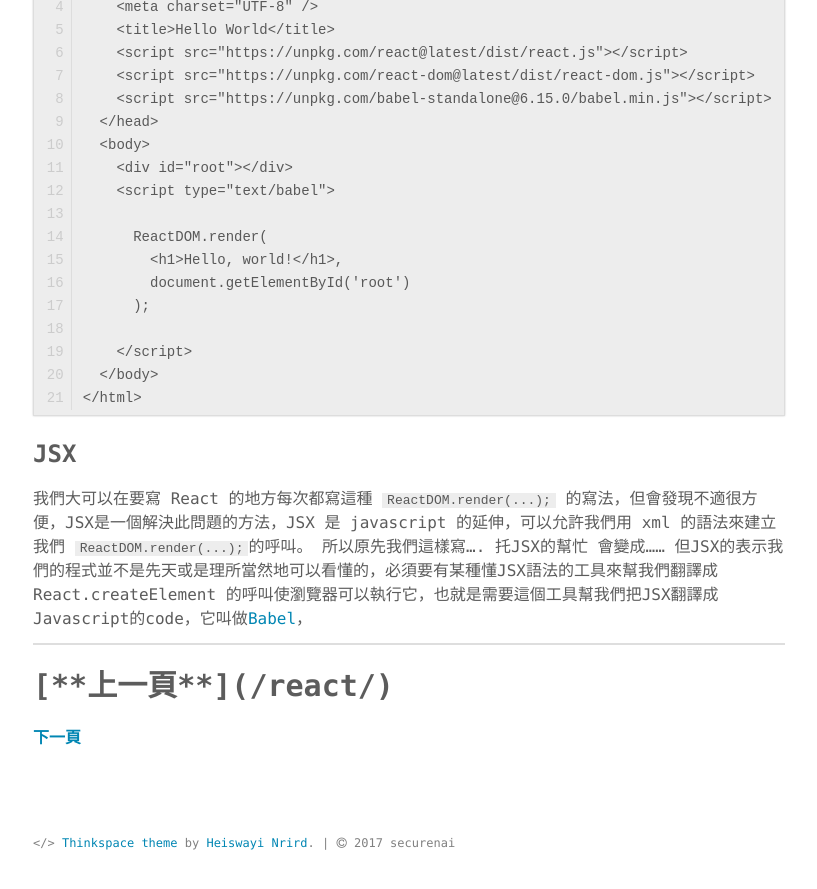
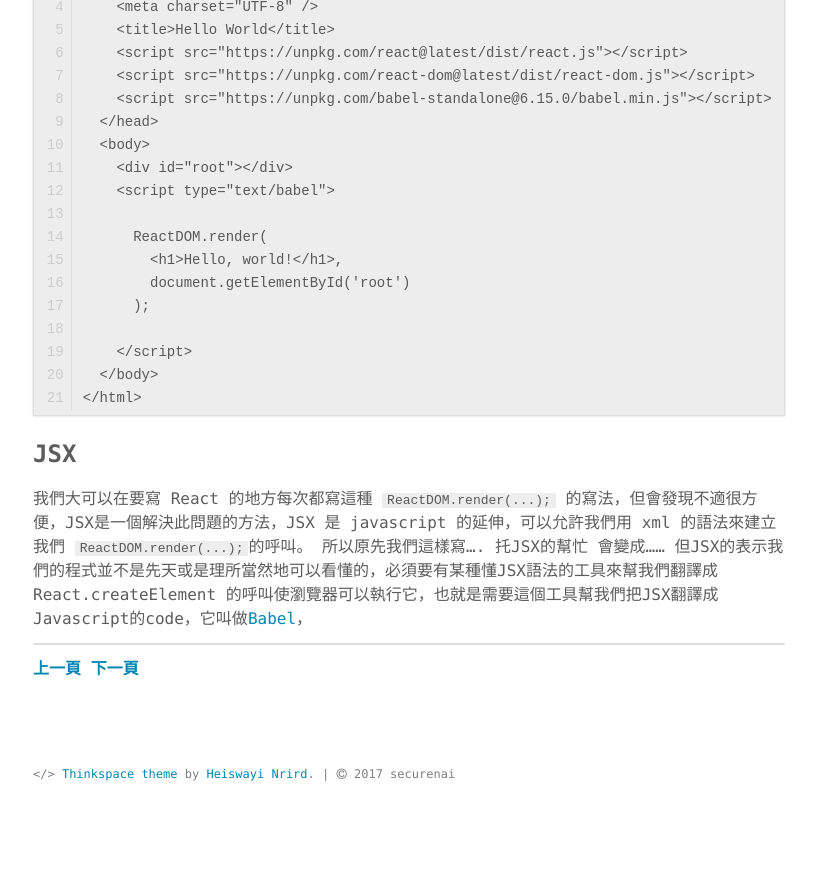
Before and after one commit to securenai/securenai.github.io, a Jekyll site: the page built from react/react_page1.md, in a window 1280 px wide and 900 px high, scrolled down 1074 px. Shown: the top 889 px of the window, without its empty margins (231-1048 px from the left). Built offline with Jekyll 4.4.1, drawn with Linux system fonts in a browser that asks for light colours; our own code applies the rules of GitHub Pages for plain Markdown files; after the commit the page ends 1905 px from its top, so only the background shows below that.

Commit message:
Updated react_page1.md

```diff
--- a/react/react_page1.md
+++ b/react/react_page1.md
@@ -60,5 +60,4 @@ DOM 元素主要由三樣東西組成等
 但JSX的表示我們的程式並不是先天或是理所當然地可以看懂的，必須要有某種懂JSX語法的工具來幫我們翻譯成React.createElement 的呼叫使瀏覽器可以執行它，也就是需要這個工具幫我們把JSX翻譯成Javascript的code，它叫做[Babel](https://babeljs.io/)，
 
 ---
-<h1>[**上一頁**](/react/)</h1>
-[**下一頁**](/react/react_page2)
+[**上一頁**](/react/) <span style="text-align=right">[**下一頁**](/react/react_page2)</span>
```
